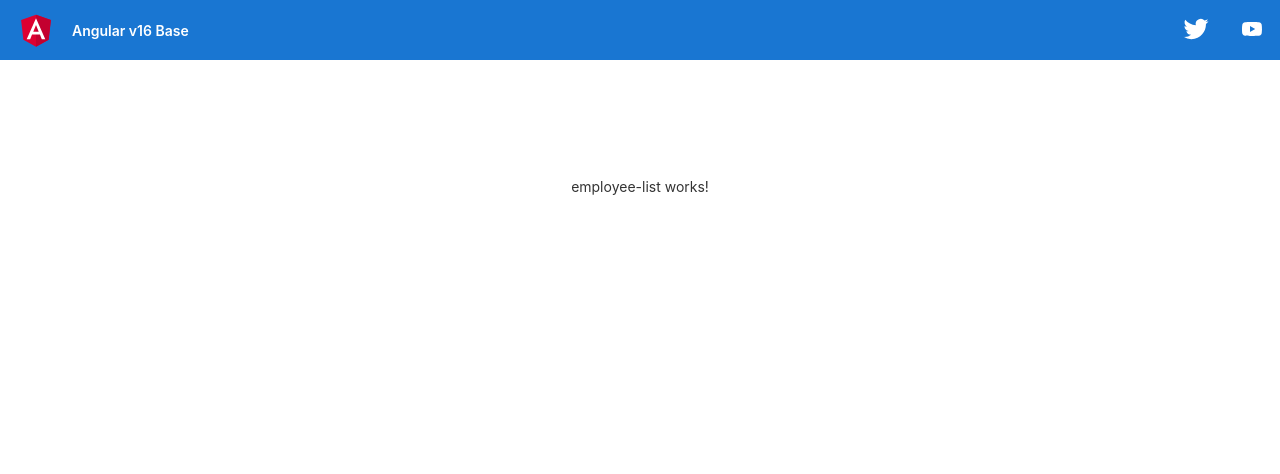
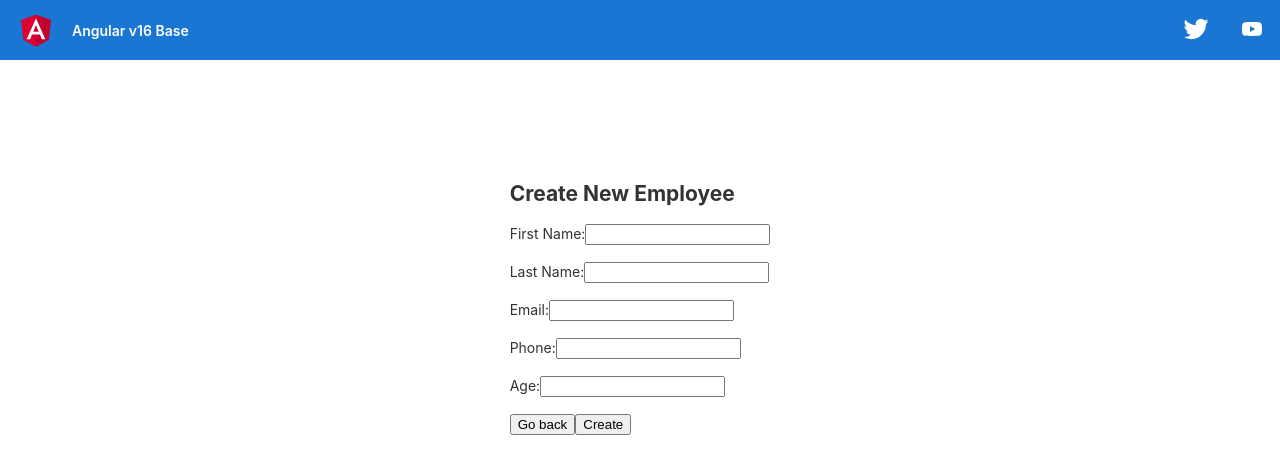
Before and after one commit to pavankjadda/angular-base, an Angular app: page /employee/new in a window 1280 px wide. Shown: the top 474 px of the page. Built offline with nearby package versions, Linux system fonts and the light colour scheme.

Commit message:
feat(core): adds router

```diff
--- a/src/app/new-employee/new-employee.component.ts
+++ b/src/app/new-employee/new-employee.component.ts
@@ -1,14 +1,28 @@
 import {CommonModule} from '@angular/common';
 import {Component} from '@angular/core';
+import {RouterLink} from '@angular/router';
 
 @Component({
     selector: 'app-new-employee',
     standalone: true,
-    imports: [CommonModule],
+    imports: [CommonModule, RouterLink],
     template: `
-        <p>
-            employee-list works!
-        </p>
+        <h2>Create New Employee</h2>
+        <form>
+            <label for="firstName">First Name:</label>
+            <input type="text" id="firstName" name="firstName" required> <br/> <br/>
+            <label for="lastName">Last Name:</label>
+            <input type="text" id="lastName" name="lastName" required> <br/> <br/>
+            <label for="email">Email:</label>
+            <input type="email" id="email" name="email" required> <br/><br/>
+            <label for="phone">Phone:</label>
+            <input type="tel" id="phone" name="phone" required> <br/><br/>
+            <label for="age">Age:</label>
+            <input type="number" id="age" name="age" required> <br/><br/>
+            <button type="button" routerLink="/">Go back</button>
+            <button type="submit">Create</button>
+
+        </form>
     `,
     styles: []
 })
```
